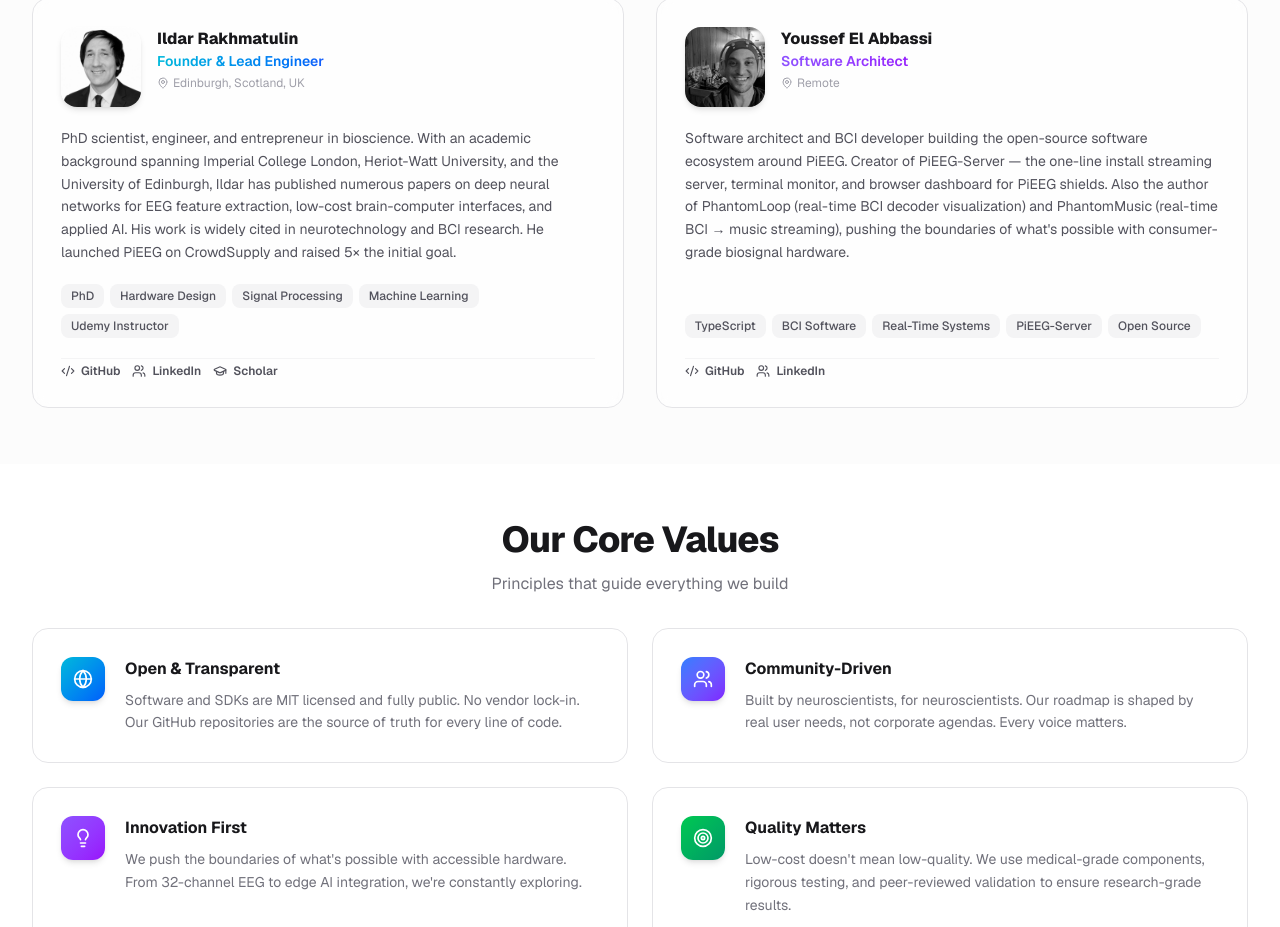
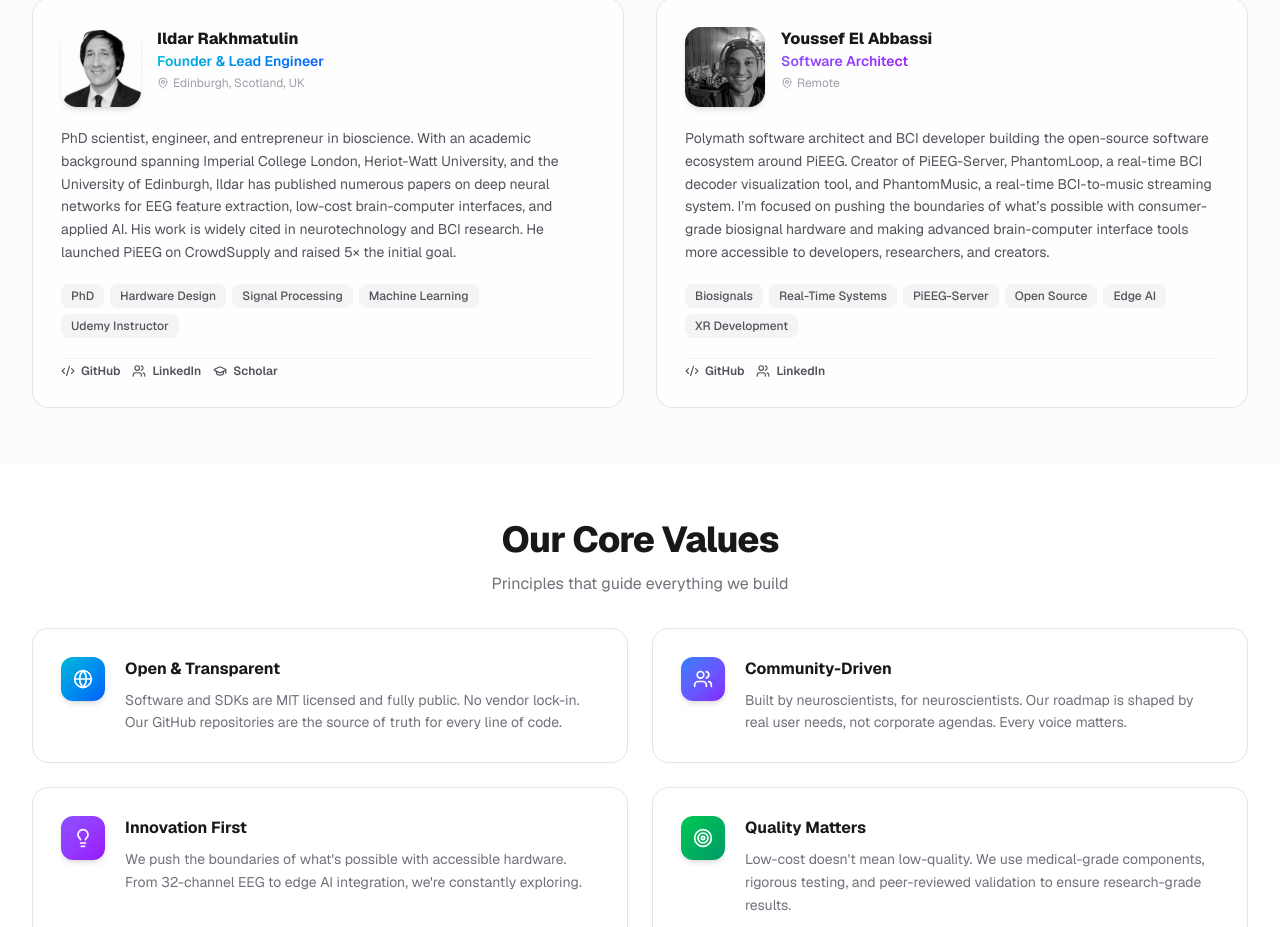
Before and after one commit to pieeg-club/PiEEG-com, a Next.js app: page /about in a window 1280 px wide. Shown: the part 1075-2002 px from the top of the page. Built offline with nearby package versions, Linux system fonts and the light colour scheme.

Commit message:
update bio & images

```diff
--- a/src/app/about/page.tsx
+++ b/src/app/about/page.tsx
@@ -26,7 +26,7 @@
   {
     name: "Youssef El Abbassi",
     role: "Software Architect",
-    bio: "Software architect and BCI developer building the open-source software ecosystem around PiEEG. Creator of PiEEG-Server — the one-line install streaming server, terminal monitor, and browser dashboard for PiEEG shields. Also the author of PhantomLoop (real-time BCI decoder visualization) and PhantomMusic (real-time BCI → music streaming), pushing the boundaries of what's possible with consumer-grade biosignal hardware.",
+    bio: "Polymath software architect and BCI developer building the open-source software ecosystem around PiEEG. Creator of PiEEG-Server, PhantomLoop, a real-time BCI decoder visualization tool, and PhantomMusic, a real-time BCI-to-music streaming system. I’m focused on pushing the boundaries of what’s possible with consumer-grade biosignal hardware and making advanced brain-computer interface tools more accessible to developers, researchers, and creators.",
     location: "Remote",
     github: "https://github.com/yelabb/",
     linkedin: "https://www.linkedin.com/in/yelabb",
@@ -34,7 +34,7 @@
     gradient: "from-violet-500 to-purple-600",
     initials: "YA",
     photo: "/youssef.jfif",
-    tags: ["TypeScript", "BCI Software", "Real-Time Systems", "PiEEG-Server", "Open Source"],
+    tags: ["Biosignals", "Real-Time Systems", "PiEEG-Server", "Open Source", "Edge AI", "XR Development"],
   },
 ];
 
```
